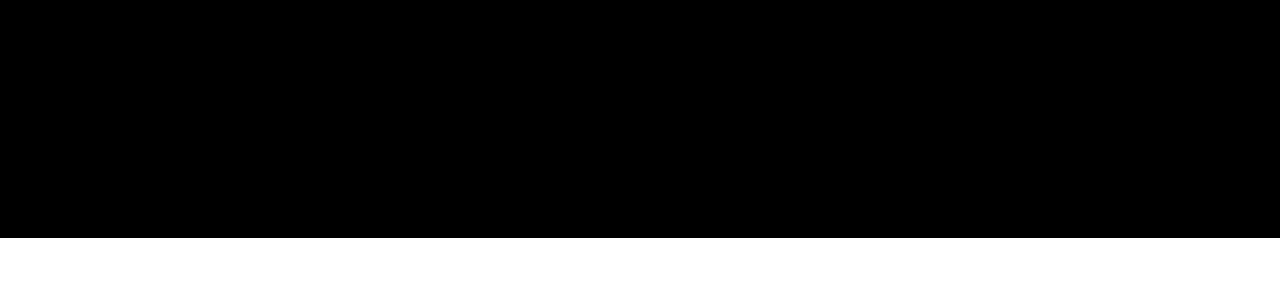
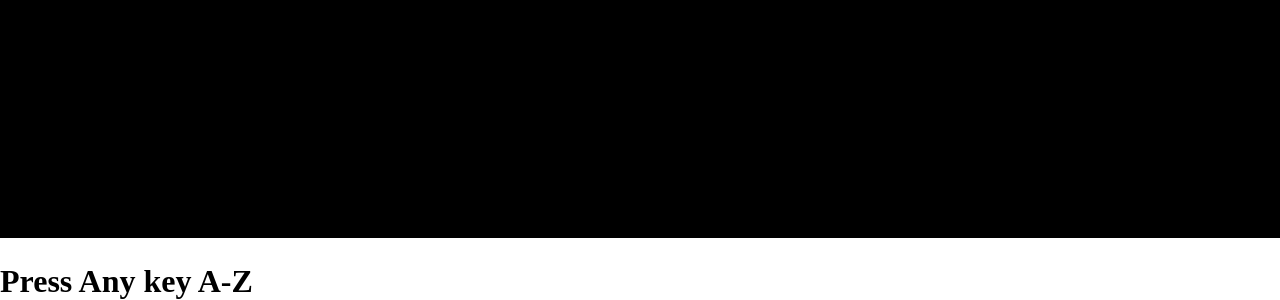
Before and after one commit to saurav-jaat/Sound-Project, a plain HTML site: page index.html in a window 1280 px wide. Shown: the part 562-862 px from the top of the page. Before the commit the page ends 804 px from the top, so only its background shows below. Drawn offline with nearby package versions, Linux system fonts and the light colour scheme.

Commit message:
Update index.html

```diff
--- a/index.html
+++ b/index.html
@@ -190,5 +190,6 @@
 </head>
 <body>
 	<canvas id="myCanvas" resize></canvas>
+	<h1>Press Any key A-Z</h1>
 </body>
 </html>
```
